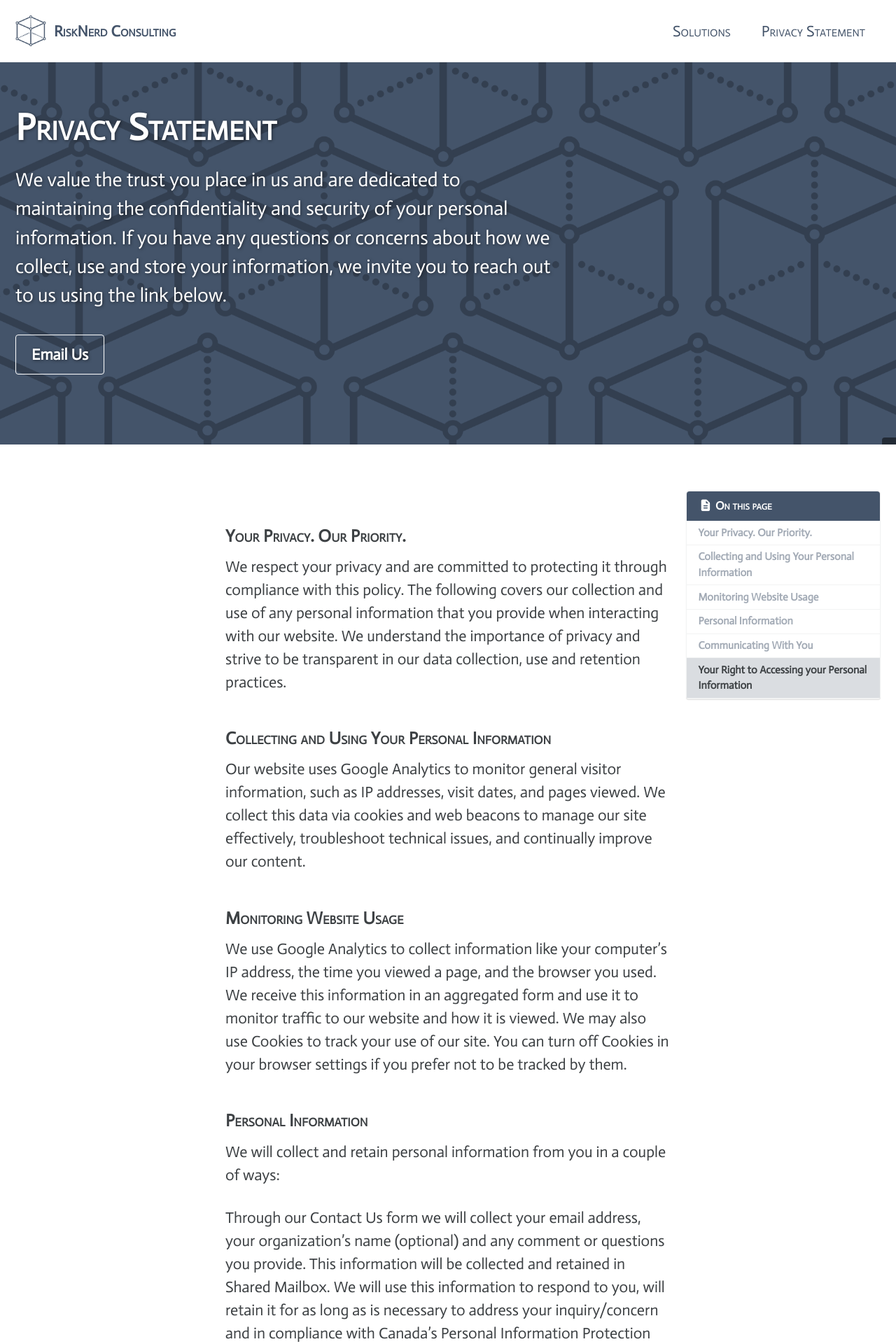
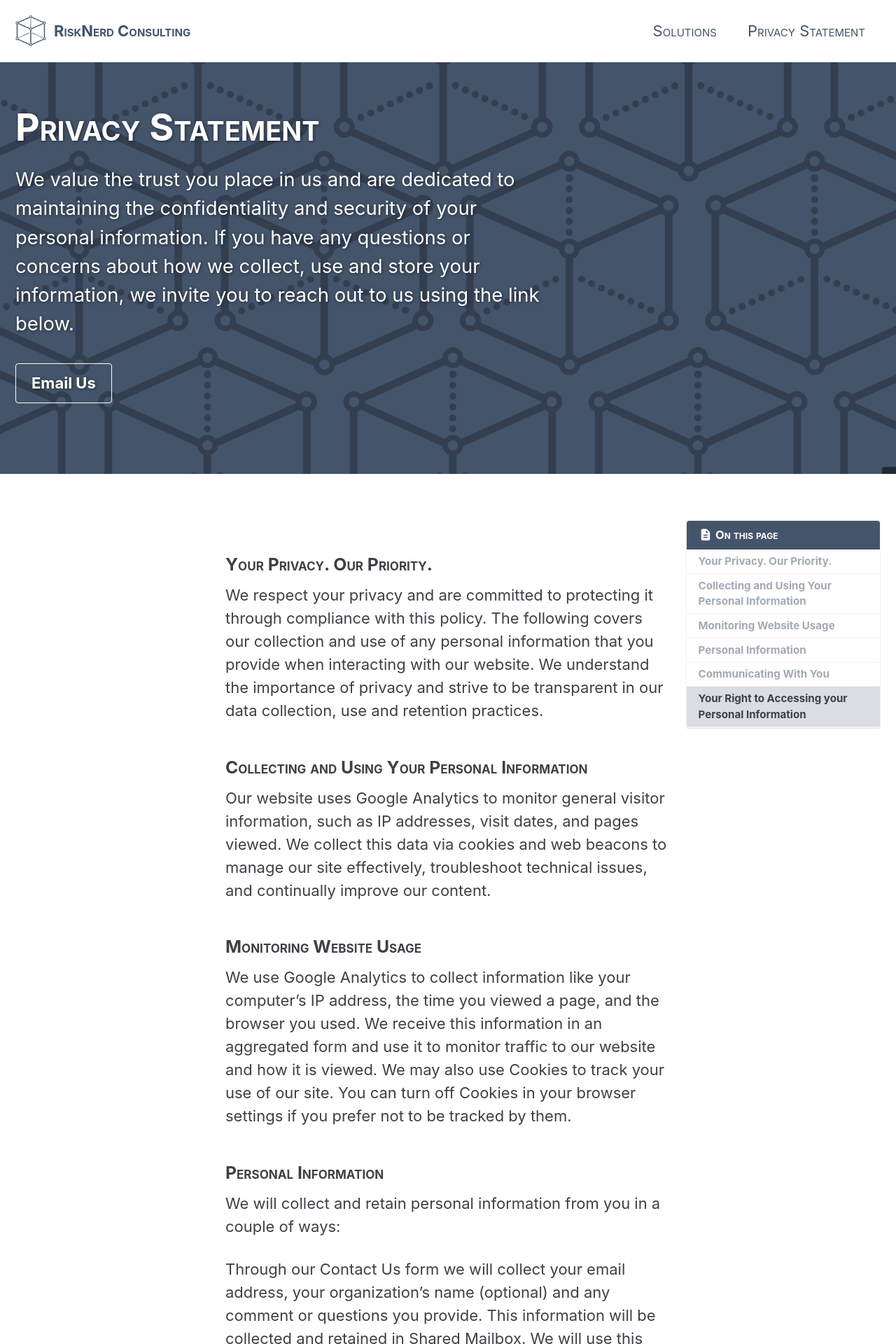
Before and after one commit to mattddickinson/risknerd2, a Jekyll site: the page built from _pages/privacy.md, in a window 1280 px wide. Shown: the top 1920 px of the page at 70% size. Built offline with Jekyll 4.4.1, drawn with Linux system fonts in a browser that asks for light colours; cached includes are drawn as plain includes; some web fonts are replaced.

Commit message:
Update custom.html

```diff
--- a/_includes/head/custom.html
+++ b/_includes/head/custom.html
@@ -5,4 +5,4 @@
 <!-- end custom head snippets -->
 
 <!-- import custom fonts-->
-<link href="https://fonts.googleapis.com/css2?family=Actor:wght@400;700&display=swap" rel="stylesheet" type="text/css">
+<link href="https://fonts.googleapis.com/css2?family=Corbel:wght@400;700&display=swap" rel="stylesheet" type="text/css">
```
